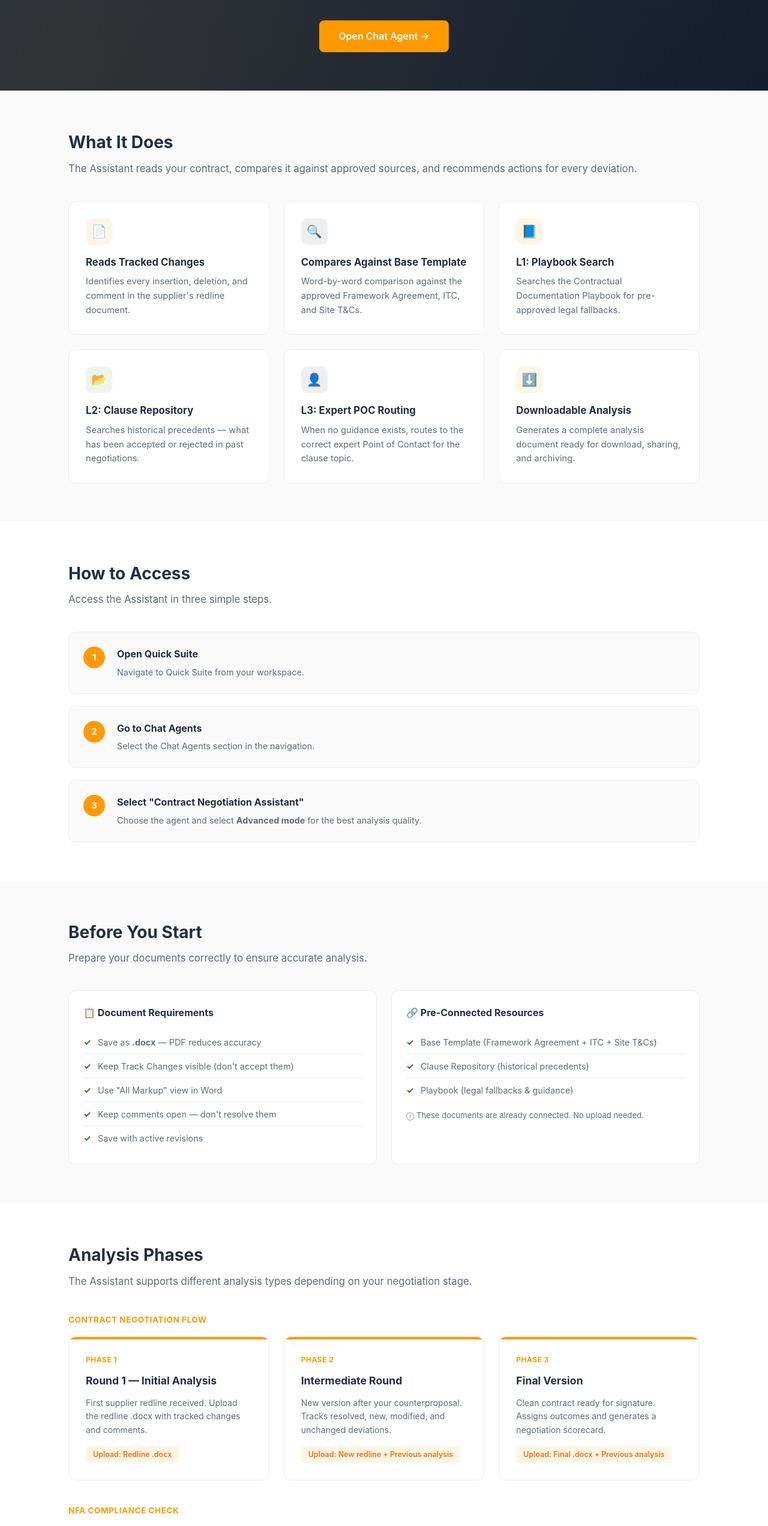
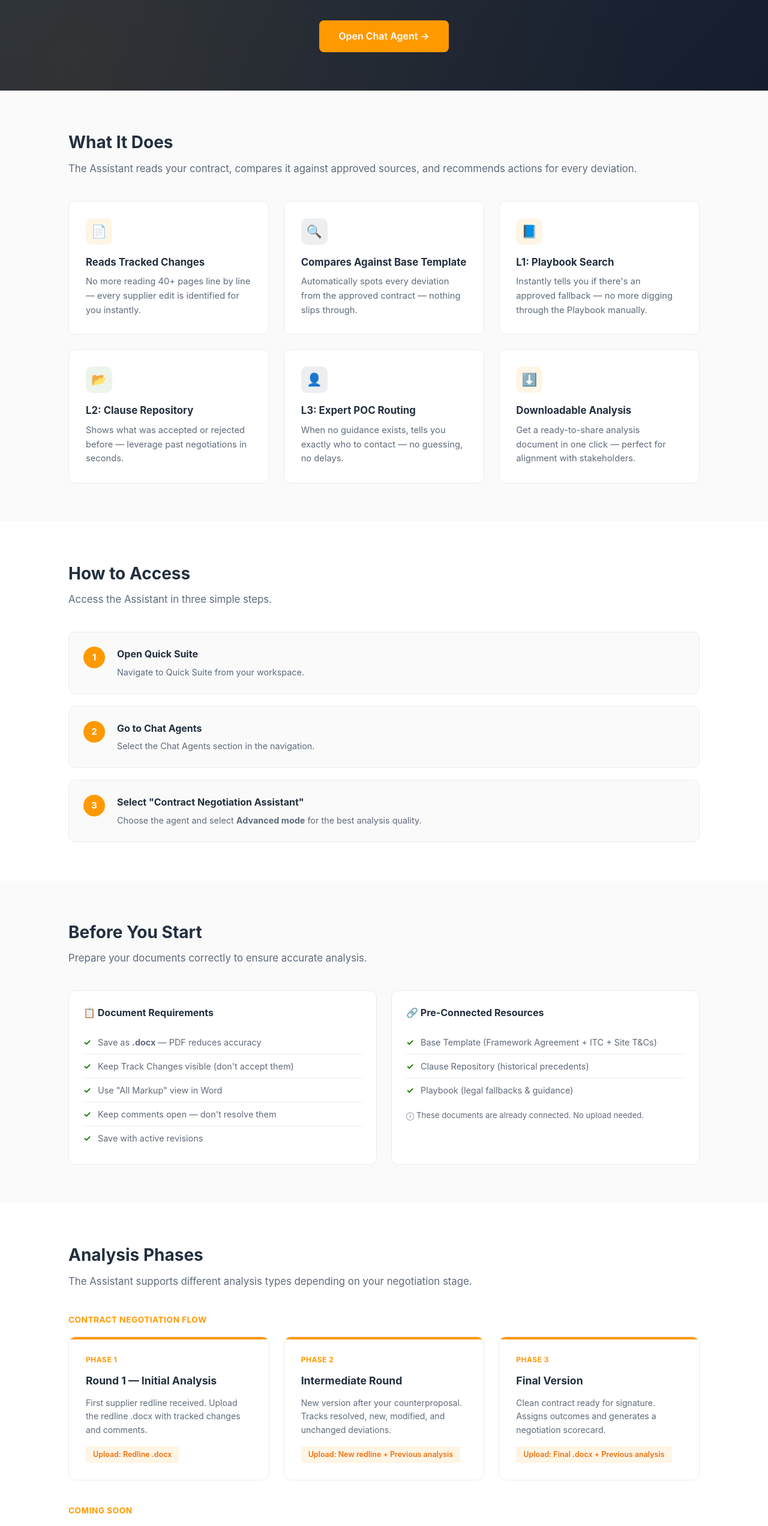
Before and after one commit to pauviro/Contract-Negotiation-Assistant---User-Guide, a plain HTML site: page index.html in a window 1280 px wide. Shown: the part 242-2786 px from the top of the page at 60% size. Drawn offline with Linux system fonts and the light colour scheme.

```diff
--- a/index.html
+++ b/index.html
@@ -562,32 +562,32 @@
         <div class="feature-card">
           <div class="feature-icon orange">📄</div>
           <h3>Reads Tracked Changes</h3>
-          <p>Identifies every insertion, deletion, and comment in the supplier's redline document.</p>
+          <p>No more reading 40+ pages line by line — every supplier edit is identified for you instantly.</p>
         </div>
         <div class="feature-card">
           <div class="feature-icon blue">🔍</div>
           <h3>Compares Against Base Template</h3>
-          <p>Word-by-word comparison against the approved Framework Agreement, ITC, and Site T&Cs.</p>
+          <p>Automatically spots every deviation from the approved contract — nothing slips through.</p>
         </div>
         <div class="feature-card">
           <div class="feature-icon orange">📘</div>
           <h3>L1: Playbook Search</h3>
-          <p>Searches the Contractual Documentation Playbook for pre-approved legal fallbacks.</p>
+          <p>Instantly tells you if there's an approved fallback — no more digging through the Playbook manually.</p>
         </div>
         <div class="feature-card">
           <div class="feature-icon green">📂</div>
           <h3>L2: Clause Repository</h3>
-          <p>Searches historical precedents — what has been accepted or rejected in past negotiations.</p>
+          <p>Shows what was accepted or rejected before — leverage past negotiations in seconds.</p>
         </div>
         <div class="feature-card">
           <div class="feature-icon blue">👤</div>
           <h3>L3: Expert POC Routing</h3>
-          <p>When no guidance exists, routes to the correct expert Point of Contact for the clause topic.</p>
+          <p>When no guidance exists, tells you exactly who to contact — no guessing, no delays.</p>
         </div>
         <div class="feature-card">
           <div class="feature-icon orange">⬇️</div>
           <h3>Downloadable Analysis</h3>
-          <p>Generates a complete analysis document ready for download, sharing, and archiving.</p>
+          <p>Get a ready-to-share analysis document in one click — perfect for alignment with stakeholders.</p>
         </div>
       </div>
     </div>
@@ -684,14 +684,20 @@
         </div>
       </div>
 
-      <!-- Separate Use Case -->
-      <p style="font-size:0.85rem; font-weight:700; text-transform:uppercase; letter-spacing:0.5px; color:var(--orange); margin-bottom:1rem;">NFA Compliance Check</p>
+      <!-- Separate Use Cases — Coming Soon -->
+      <p style="font-size:0.85rem; font-weight:700; text-transform:uppercase; letter-spacing:0.5px; color:var(--orange); margin-bottom:1rem;">Coming Soon</p>
       <div class="phases-grid">
-        <div class="phase-card" style="border-top: 4px solid var(--info);">
-          <div class="phase-label" style="color:var(--info);">Standalone</div>
+        <div class="phase-card" style="border-top: 4px solid var(--info); opacity: 0.7;">
+          <div class="phase-label" style="color:var(--info);">Coming Soon</div>
           <h3>Site T&C (NFA Check)</h3>
-          <p>Independent use case: verifies that a Site T&C redline does not override or contradict terms already agreed in the signed NFA.</p>
-          <span class="phase-tag">Upload: STC .docx</span>
+          <p>Verifies that a Site T&C redline does not override or contradict terms already agreed in the signed NFA.</p>
+          <span class="phase-tag" style="background: rgba(0,115,187,0.1); color: var(--info);">Under validation</span>
+        </div>
+        <div class="phase-card" style="border-top: 4px solid var(--info); opacity: 0.7;">
+          <div class="phase-label" style="color:var(--info);">Coming Soon</div>
+          <h3>MEATR — Light Version</h3>
+          <p>Simplified analysis mode optimized for faster turnaround on standard contract reviews.</p>
+          <span class="phase-tag" style="background: rgba(0,115,187,0.1); color: var(--info);">Under validation</span>
         </div>
       </div>
     </div>
```
